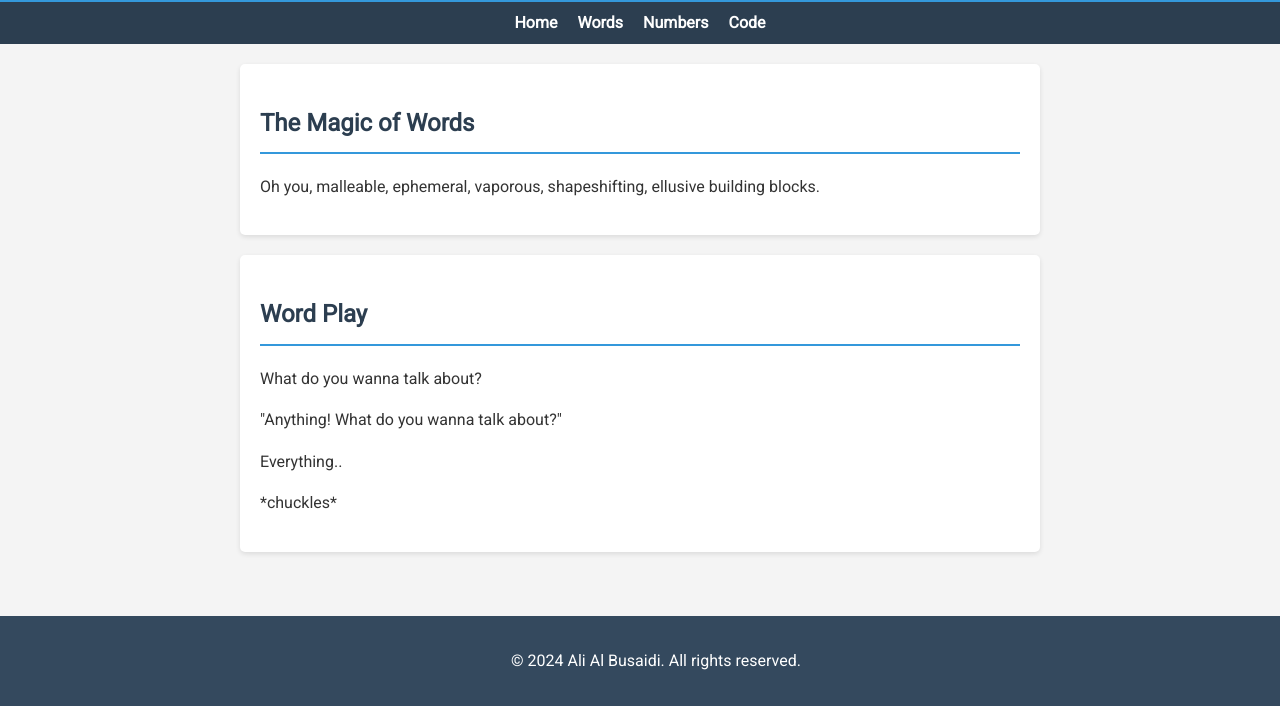
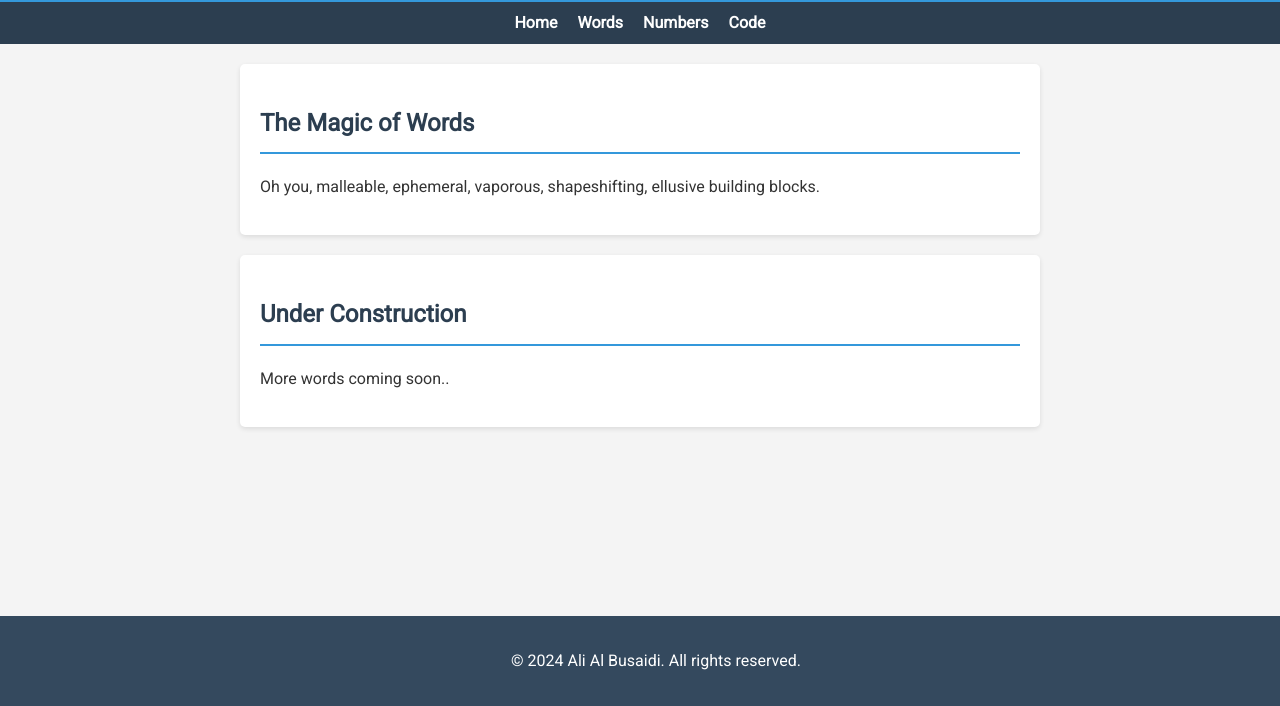
Before and after one commit to alialbusaidi/aa.io, a plain HTML site: page words.html in a window 1280 px wide. Shown: the part 94-800 px from the top of the page. Drawn offline with Linux system fonts and the light colour scheme.

Commit message:
Updated words to be coming soon

```diff
--- a/words.html
+++ b/words.html
@@ -49,19 +49,10 @@
    </section>
    <section id="excerpt">
     <h2>
-     Word Play
+     Under Construction
     </h2>
     <p>
-     What do you wanna talk about?
-    </p>
-    <p>
-     "Anything! What do you wanna talk about?"
-    </p>
-    <p>
-     Everything..
-    </p>
-    <p id="chuckle">
-     *chuckles*
+        More words coming soon..
     </p>
    </section>
   </main>
```
